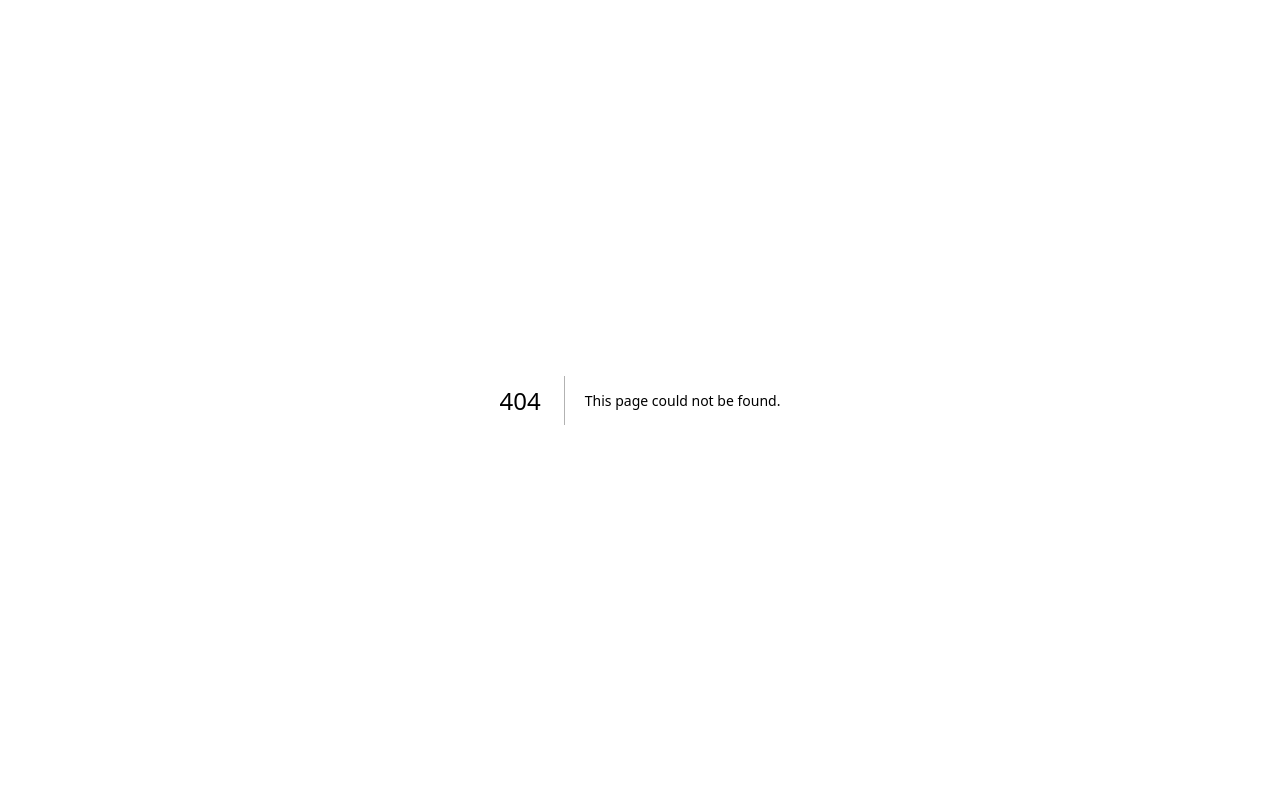
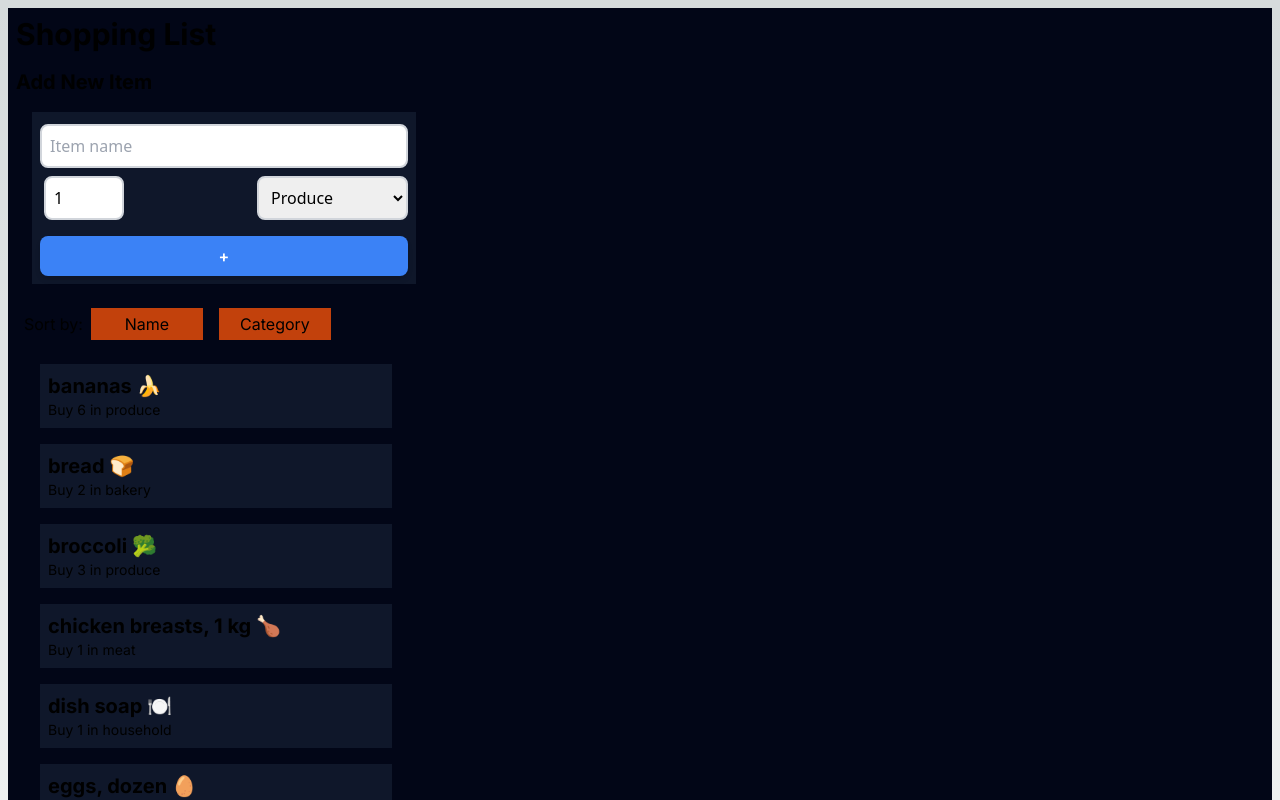
Before and after one commit to BrandtFgit/cprg306-assignments, a Next.js app: page /week-7 in a window 1280 px wide. Before the commit this address had no page. Shown: the top 800 px of the page. Built offline with nearby package versions, Linux system fonts and the light colour scheme.

Commit message:
progress, week 7

```diff
--- a/app/nav-bar.js
+++ b/app/nav-bar.js
@@ -11,6 +11,7 @@ export default function NavBar() {
           <li><Link href="/week-4">Week 4</Link></li>
           <li><Link href="/week-5">Week 5</Link></li>
           <li><Link href="/week-6">Week 6</Link></li>
+          <li><Link href="/week-7">Week 7</Link></li>
         </ul>
       </nav>
     );
--- /dev/null
+++ b/app/week-7/item-list.js
@@ -0,0 +1,50 @@
+"use client";
+import React, { useState } from "react";
+import Item from "./item";
+
+export default function ItemList({ items, onItemSelect }) {
+    const [sortBy, setSortBy] = useState("name");
+
+    const sortedItems = [...items].sort((a, b) => {
+        switch (sortBy) {
+            case "name":
+                return a.name.localeCompare(b.name);
+            case "category":
+                return a.category.localeCompare(b.category);
+            default:
+                return 0;
+        }
+    });
+
+    const changeSorting = (newSort) => {
+        setSortBy(newSort);
+    };
+
+    const handleNameButtonClick = () => {
+        changeSorting("name");
+    };
+
+    const handleCategoryButtonClick = () => {
+        changeSorting("category");
+    };
+
+    return (
+        <div className="flex-1 max-w-sm m-2">
+            <ul>
+                <label htmlFor="sort">Sort by:</label>
+                <button className="bg-orange-700 focus:bg-orange-500 p-1 m-2 w-28" onClick={handleNameButtonClick}>Name</button>
+                <button className="bg-orange-700 focus:bg-orange-500 p-1 m-2 w-28" onClick={handleCategoryButtonClick}>Category</button>
+
+                {sortedItems.map(item => (
+                    <Item
+                        key={item.id}
+                        name={item.name}
+                        quantity={item.quantity}
+                        category={item.category}
+                        onSelect={() => onItemSelect(item)}
+                    />
+                ))}
+            </ul>
+        </div>
+    );
+}
--- /dev/null
+++ b/app/week-7/item.js
@@ -0,0 +1,10 @@
+
+
+export default function Item({name, quantity, category, onSelect }){
+    return (
+        <li className="p-2 m-4 bg-slate-900 max-w-sm hover:bg-orange-800 cursor-pointer" onClick={() => onSelect(name)}>
+            <h2 className="text-xl font-bold">{name}</h2>
+            <h2 className="text-sm">Buy {quantity} in {category}</h2>
+        </li>
+    );
+}
--- /dev/null
+++ b/app/week-7/items.json
@@ -0,0 +1,74 @@
+[
+    {
+      "id": "1h2GJKH12gkHG31h1H",
+      "name": "milk, 4 L 🥛",
+      "quantity": 1,
+      "category": "dairy"
+    },
+    {
+      "id": "2KJH3k2j3H1k2J3K1H",
+      "name": "bread 🍞",
+      "quantity": 2,
+      "category": "bakery"
+    },
+    {
+      "id": "3h2KJH3k2j3H1k2J3",
+      "name": "eggs, dozen 🥚",
+      "quantity": 2,
+      "category": "dairy"
+    },
+    {
+      "id": "4k2J3K1H2GJKH12gk",
+      "name": "bananas 🍌",
+      "quantity": 6,
+      "category": "produce"
+    },
+    {
+      "id": "5H1h1H2KJH3k2j3H",
+      "name": "broccoli 🥦",
+      "quantity": 3,
+      "category": "produce"
+    },
+    {
+      "id": "6H1k2J3K1H2GJKH1",
+      "name": "chicken breasts, 1 kg 🍗",
+      "quantity": 1,
+      "category": "meat"
+    },
+    {
+      "id": "7gkHG31h1H2KJH3k",
+      "name": "pasta sauce 🍝",
+      "quantity": 3,
+      "category": "canned goods"
+    },
+    {
+      "id": "8j3H1k2J3K1H2GJK",
+      "name": "spaghetti, 454 g 🍝",
+      "quantity": 2,
+      "category": "dry goods"
+    },
+    {
+      "id": "9H12gkHG31h1H2KJ",
+      "name": "toilet paper, 12 pack 🧻",
+      "quantity": 1,
+      "category": "household"
+    },
+    {
+      "id": "10H3k2j3H1k2J3K1",
+      "name": "paper towels, 6 pack",
+      "quantity": 1,
+      "category": "household"
+    },
+    {
+      "id": "11k2J3K1H2GJKH12",
+      "name": "dish soap 🍽️",
+      "quantity": 1,
+      "category": "household"
+    },
+    {
+      "id": "12GJKH12gkHG31h1",
+      "name": "hand soap 🧼",
+      "quantity": 4,
+      "category": "household"
+    }
+  ]
--- /dev/null
+++ b/app/week-7/meal-ideas.js
@@ -0,0 +1,50 @@
+import React, { useState, useEffect } from 'react';
+
+function fetchMealIdeas(ingredient) {
+    return fetch(`https://www.themealdb.com/api/json/v1/1/filter.php?i=${ingredient}`)
+        .then(response => response.json())
+        .then(data => data.meals); // Assuming data structure includes a "meals" array
+}
+
+export default function MealIdeas({ ingredient }) {
+    const [meals, setMeals] = useState([]);
+    const [loading, setLoading] = useState(true); // New state variable to track loading state
+    const [error, setError] = useState(null); // New state variable to track errors
+
+    useEffect(() => {
+        if (ingredient != ""){
+            const loadMealIdeas = async () => {
+                try {
+                    setLoading(true);
+                    const fetchedMeals = await fetchMealIdeas(ingredient);
+                    setMeals(fetchedMeals || []); // Ensure meals is an array even if null
+                    setLoading(false);
+                } catch (error) {
+                    setError(error.message);
+                    setLoading(false);
+                }
+            };
+            loadMealIdeas();
+        }
+    }, [ingredient]);
+
+    if (loading) {
+        return <p>Loading...</p>;
+    }
+
+    if (error) {
+        return <p>Error: {error}</p>;
+    }
+
+    return (
+        <div className="flex-1 max-w-sm m-2">
+            <h3 className="text-xl font-bold">Meal Ideas</h3>
+            <p>Here are some meal ideas using {ingredient}:</p>
+            <ul>
+                {meals.map(meal => (
+                    <li className="p-2 m-1 bg-slate-900 max-w-sm hover:bg-orange-800 cursor-pointer" key={meal.idMeal}>{meal.strMeal}</li>
+                ))}
+            </ul>
+        </div>
+    );
+}
--- /dev/null
+++ b/app/week-7/new-item.js
@@ -0,0 +1,84 @@
+"use client";
+
+import { useState } from "react";
+
+export default function NewItem({ onAddItem }){
+
+    const [name, setName] = useState("");
+    const [quantity, setQuantity] = useState(1);
+    const [category, setCategory] = useState("produce");
+
+    const handleSetName = (event) => {
+        setName(event.target.value);
+    };
+
+    const handleSetQuantity = (event) => {
+        setQuantity(event.target.value);
+    };
+
+    const handleSetCategory = (event) => {
+        setCategory(event.target.value);
+    };
+
+    const handleSubmit = (event) => {
+        event.preventDefault();
+        const newItem = {
+            id: generateID(16),
+            name: name,
+            quantity: quantity,
+            category: category
+        };
+        onAddItem(newItem);
+        // Clear input fields after adding item
+        setName("");
+        setQuantity(1);
+        setCategory("produce");
+    };
+
+
+    return(
+        <form className="p-2 m-4 bg-slate-900 text-black max-w-sm w-full" onSubmit={handleSubmit}>
+        <div className="mb-2">
+          <input className="w-full mt-1 border-2 border-gray-300 p-2 rounded-lg font-sans"
+          type="text"
+          placeholder="Item name"
+          value={name}
+          onChange={handleSetName}
+          required="True"
+          />
+        </div>
+
+        <div className="flex justify-between">
+            <input className="w-20 ml-1 border-2 border-gray-300 p-2 rounded-lg font-sans" type="number" min="1" max="99" required="True" defaultValue="1"onChange={handleSetQuantity}/>
+            <select className="ml-1 border-2 border-gray-300 p-2 rounded-lg font-sans" onChange={handleSetCategory}>
+                <option value="" disabled="True">Category</option>
+                <option value="produce">Produce</option>
+                <option value="dairy">Dairy</option>
+                <option value="bakery">Bakery</option>
+                <option value="meat">Meat</option>
+                <option value="frozen foods">Frozen Foods</option>
+                <option value="canned goods">Canned Goods</option>
+                <option value="dry goods">Dry Goods</option>
+                <option value="beverages">Beverages</option>
+                <option value="snacks">Snacks</option>
+                <option value="household">Household</option>
+                <option value="other">Other</option>
+            </select>
+        </div>
+
+        <button type="submit" className="w-full mt-4 py-2 px-4 bg-blue-500 text-white font-semibold rounded-lg shadow-md hover:bg-blue-700 focus:outline-none focus:ring-2 focus:ring-blue-400 focus:ring-opacity-75">
+            +
+        </button>
+      </form>
+    )
+}
+
+function generateID(length) {
+    var result = '';
+    var characters = 'ABCDEFGHIJKLMNOPQRSTUVWXYZabcdefghijklmnopqrstuvwxyz0123456789';
+    var charactersLength = characters.length;
+    for (var i = 0; i < length; i++) {
+      result += characters.charAt(Math.floor(Math.random() * charactersLength));
+    }
+    return result;
+}
--- /dev/null
+++ b/app/week-7/page.js
@@ -0,0 +1,49 @@
+"use client";
+import React, { useState } from "react";
+import Link from "next/link";
+import Item from "./item";
+import ItemList from "./item-list";
+import NewItem from "./new-item";
+import itemsData from './items.json';
+import MealIdeas from "./meal-ideas";
+
+function clean(text) {
+  // Remove emojis
+  text = removeEmojis(text);
+
+  // Remove amounts like "4 L" or "dozen"
+  text = text.replace(/\d+(\s?L|dozen|kg)?/, '').trim();
+  text = text.split(',')[0].trim();
+  return text;
+}
+
+function removeEmojis(text) {
+  return text.replace(/[\u{1F600}-\u{1F64F}\u{1F300}-\u{1F5FF}\u{1F680}-\u{1F6FF}\u{2600}-\u{26FF}]/gu, '');
+}
+
+export default function Page() {
+    const [items, setItems] = useState(itemsData);
+    const [selectedItemName, setSelectedItemName] = useState("");
+
+    const handleAddItem = (newItem) => {
+        setItems(prevItems => [...prevItems, newItem]);
+    };
+
+
+    const handleItemSelect = (item) => {
+
+      const cleanedName = clean(item.name.trim());
+      console.log(cleanedName);
+      setSelectedItemName(cleanedName);
+    };
+
+    return (
+        <main className="bg-slate-950 p-2 m-2">
+            <h1 className="text-3xl font-bold mb-4">Shopping List</h1>
+            <h3 className="text-xl font-bold">Add New Item</h3>
+            <NewItem onAddItem={handleAddItem}></NewItem>
+            <ItemList items={items} onItemSelect={handleItemSelect}></ItemList>
+            <MealIdeas ingredient={selectedItemName} />
+        </main>
+    );
+}
```
